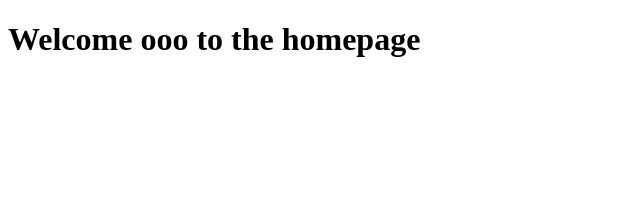
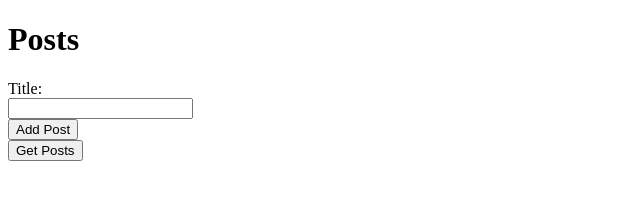
Before and after one commit to DeborahRise/ExpressJs-Journey, a website: page public/index.html in a window 1280 px wide. Shown: the whole page, without its empty margins (0-640 px from the left). Drawn offline with Linux system fonts and the light colour scheme.

Commit message:
Modified public/index.html

```diff
--- a/public/index.html
+++ b/public/index.html
@@ -1,11 +1,23 @@
+
 <!DOCTYPE html>
 <html lang="en">
-<head>
-    <meta charset="UTF-8">
-    <meta name="viewport" content="width=device-width, initial-scale=1.0">
-    <title>Hompage</title>
-</head>
-<body>
-    <h1>Welcome ooo to the  homepage</h1>
-</body>
+  <head>
+    <meta charset="UTF-8" />
+    <meta name="viewport" content="width=device-width, initial-scale=1.0" />
+    <title>Posts</title>
+  </head>
+  <body>
+    <h1>Posts</h1>
+
+    <form id="add-post-form">
+      <label for="title">Title:</label><br />
+      <input type="text" id="title" name="title" /><br />
+      <button type="submit">Add Post</button>
+    </form>
+
+    <button id="get-posts-btn">Get Posts</button>
+    <div id="output"></div>
+
+    <script src="./js/main.js"></script>
+  </body>
 </html>
```
